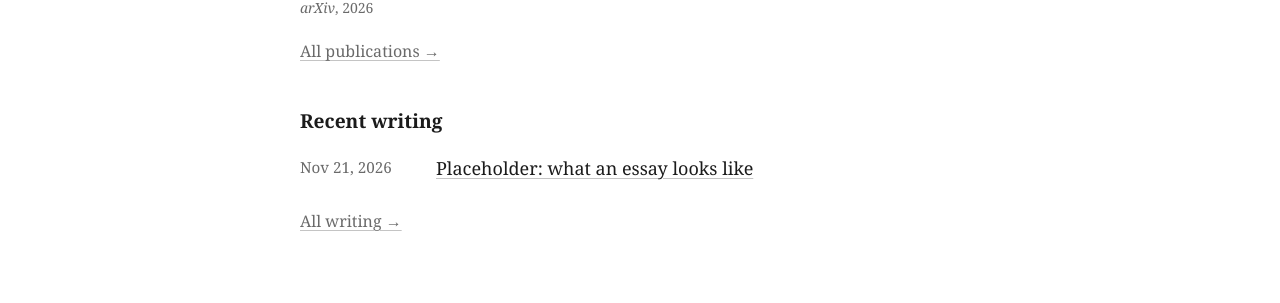
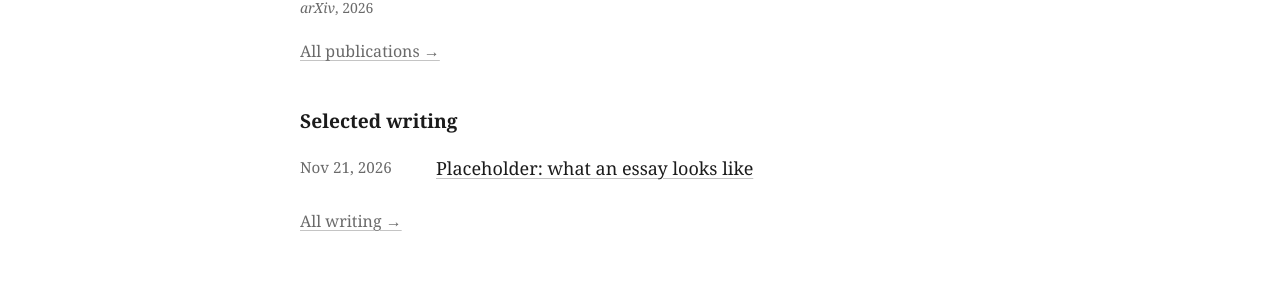
Before and after one commit to brandonye/brandonye.github.io, a Jekyll site: the page built from index.md, in a window 1280 px wide. Shown: the part 698-1001 px from the top of the page. Built offline with Jekyll 4.4.1, drawn with Linux system fonts in a browser that asks for light colours.

Commit message:
Home: "Selected writing" instead of "Recent writing"
The home page lists essays marked `selected: true`, like Selected
publications; the section hides when none are marked. All essays still
appear on the Writing page and in the feed.

Co-Authored-By: Claude Opus 5.5 <noreply@anthropic.com>

```diff
--- a/_layouts/home.html
+++ b/_layouts/home.html
@@ -17,10 +17,11 @@ layout: default
 </section>
 {% endif %}
 
-{% if site.posts.size > 0 %}
+{% assign selected_posts = site.posts | where: "selected", true %}
+{% if selected_posts.size > 0 %}
 <section>
-  <h2>Recent writing</h2>
-  {% include post-list.html posts=site.posts limit=5 %}
+  <h2>Selected writing</h2>
+  {% include post-list.html posts=selected_posts %}
   <p class="more"><a href="{{ '/writing/' | relative_url }}">All writing →</a></p>
 </section>
 {% endif %}
```
Also changed, not shown: _posts/2026-11-21-placeholder-essay.md (+1 -0 lines), README.md.
